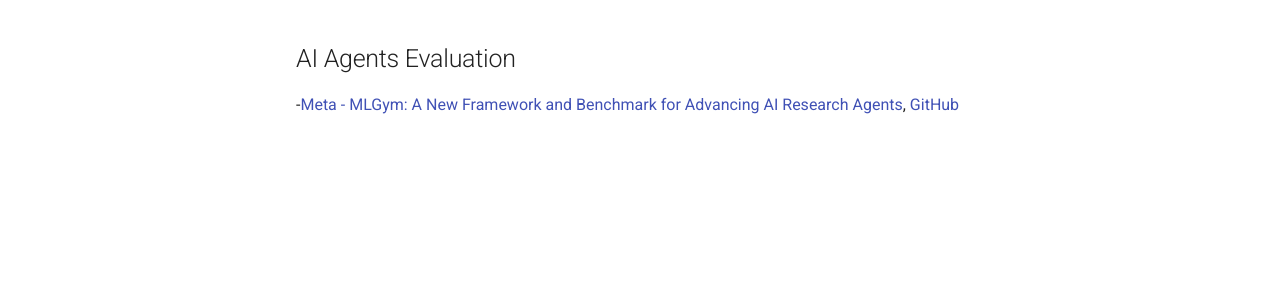
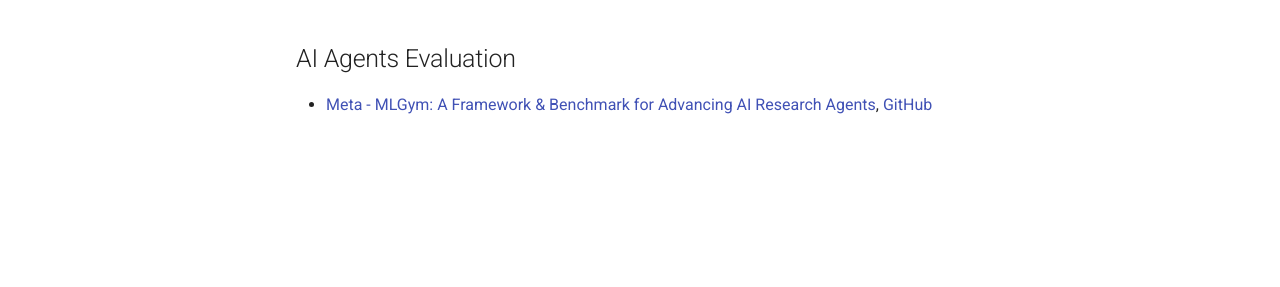
Before and after one commit to ankurkumarz/agentic-ai-knowledge-base, an MkDocs documentation site: the page built from docs/Benchmarks/Readme.md, in a window 1280 px wide. Shown: the part 565-852 px from the top of the page. Built offline with MkDocs 1.6.1 and Material for MkDocs 9.7.7, drawn with Linux system fonts in a browser that asks for light colours.

Commit message:
Update Readme.md

```diff
--- a/docs/Benchmarks/Readme.md
+++ b/docs/Benchmarks/Readme.md
@@ -14,4 +14,4 @@
 
 ## AI Agents Evaluation
 
--[Meta - MLGym: A New Framework and Benchmark for Advancing AI Research Agents](https://arxiv.org/abs/2502.14499), [GitHub](https://github.com/facebookresearch/MLGym)
+- [Meta - MLGym: A Framework & Benchmark for Advancing AI Research Agents](https://arxiv.org/abs/2502.14499), [GitHub](https://github.com/facebookresearch/MLGym)
```
